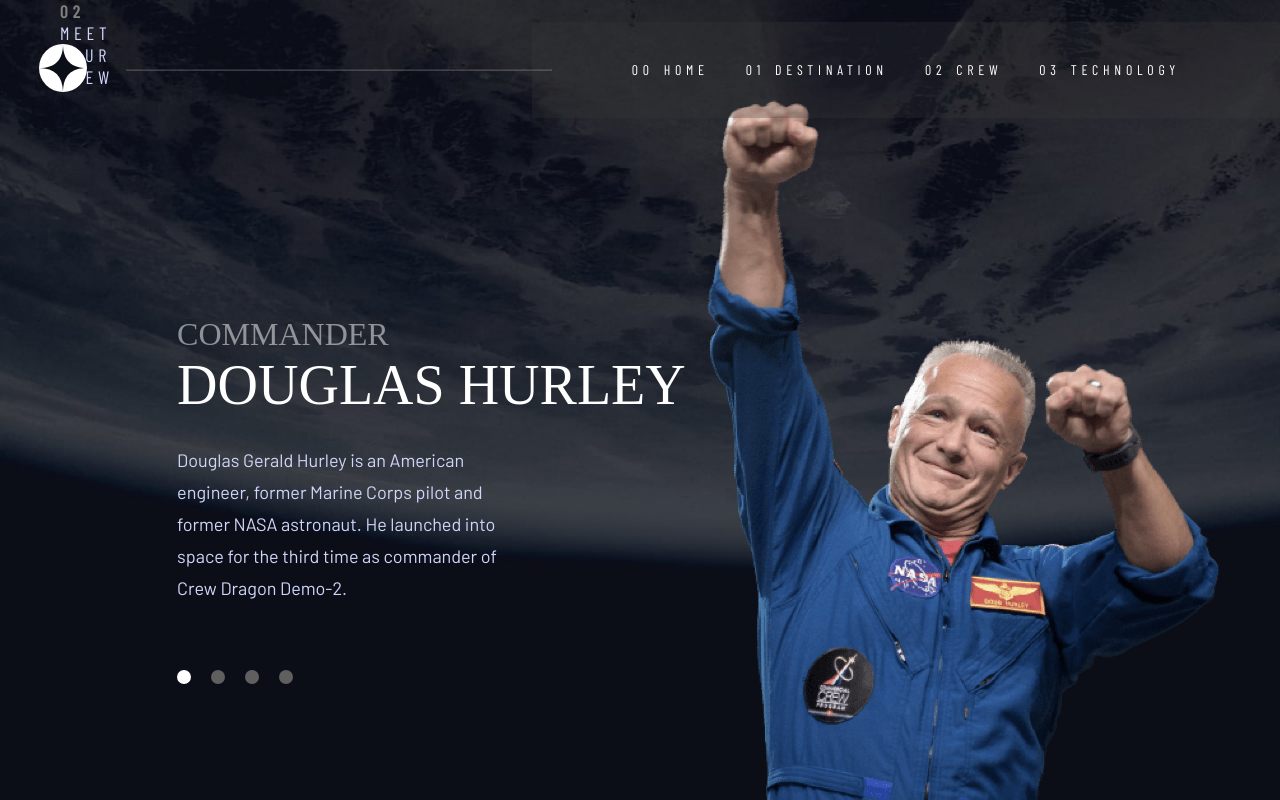
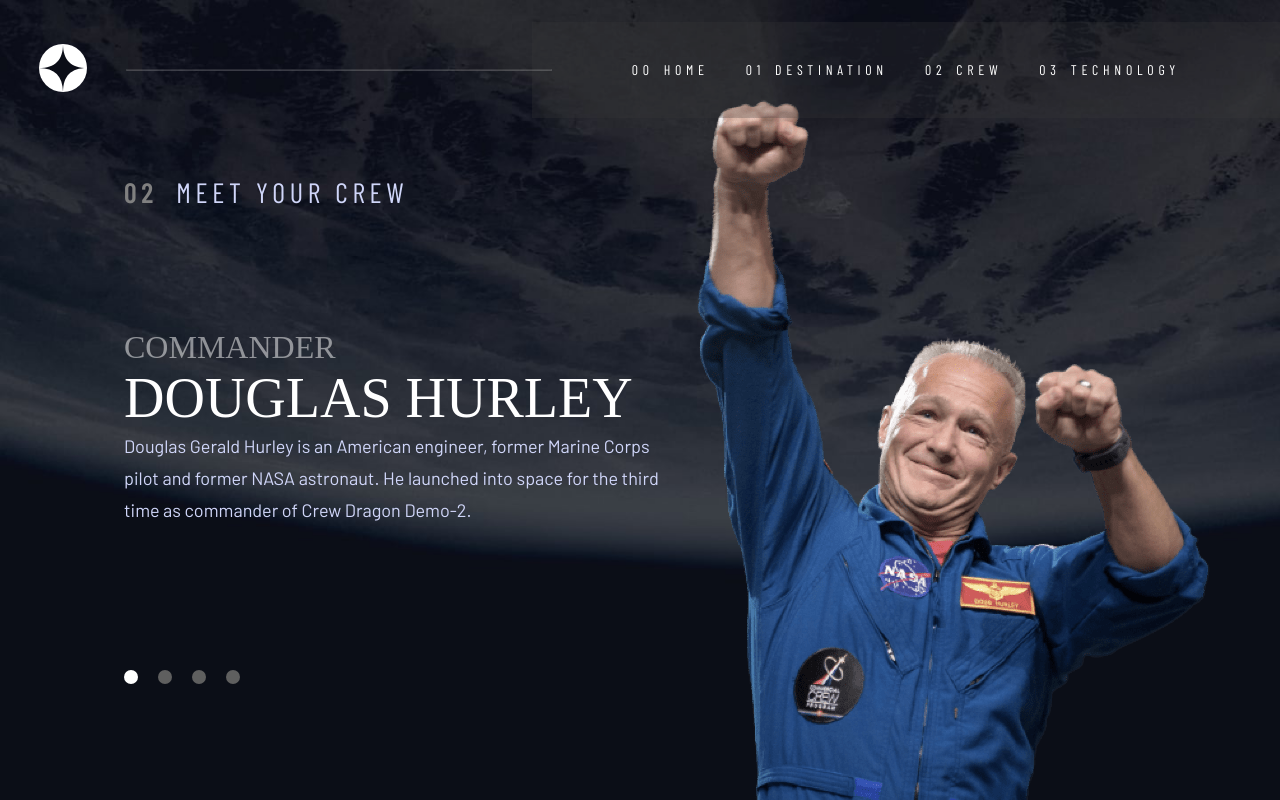
Before and after one commit to MargaritaBusyginaCa/space-tourism-website, a Vue app: page /crew/douglas-hurley in a window 1280 px wide. Built offline with nearby package versions, Linux system fonts and the light colour scheme; a web font is replaced by a local one.

Commit message:
finish responsive design for crew page

```diff
--- a/src/pages/crew/Crew.vue
+++ b/src/pages/crew/Crew.vue
@@ -24,9 +24,8 @@
 
 <template>
   <main>
+    <div class="col-1">
       <h1 class="condensed page-heading"><span>02</span> Meet your crew</h1>
-    <div class="main-content"></div>
-    <div class="col-1">
       <ul>
         <li v-for="(member, index) in crew" :key="member.name">
           <button
@@ -63,17 +62,19 @@
   padding: 0 20px;
   background-image: url("/assets/crew/background-crew-tablet.jpg");
   gap: 20px;
+  .col-1 {
+    order: 2;
     .page-heading {
       font-size: 18px;
-    padding-bottom: 20px;
+      margin-left: 0;
+      position: absolute;
+      top: 10%;
       span {
         color: grey;
         margin-right: 8px;
         font-weight: 600;
       }
     }
-  .col-1 {
-    order: 2;
     ul {
       list-style-type: none;
       display: flex;
@@ -113,8 +114,9 @@
         margin: 0;
         font-size: 24px;
       }
-      p {
+      .body-text {
         margin: 0;
+        padding: 0 20px;
       }
     }
   }
@@ -125,6 +127,7 @@
     display: flex;
     flex-direction: column;
     align-items: center;
+
     .crew-member-img {
       height: 323px;
     }
@@ -134,19 +137,27 @@
 @media (min-width: 600px) {
   main {
     justify-content: flex-end;
-    .page-heading {
-      padding-bottom: 0;
-      align-self: flex-start;
-    }
+
     .col-1 {
       order: 1;
+      .page-heading {
+        position: unset;
+        padding: 0;
+      }
       ul {
         order: 2;
+      }
+      .crew-info {
+        .body-text {
+          width: 70%;
+          margin: 0 auto;
+        }
       }
     }
     .col-2 {
       order: 2;
       border: none;
+
       .crew-member-img {
         height: 532px;
       }
@@ -156,22 +167,19 @@
 //desktops
 @media (min-width: 1101px) {
   main {
-    flex-direction: row;
-    padding: 0 60px;
     background-image: url("/assets/crew/background-crew-desktop.jpg");
-    align-items: flex-end;
-    justify-content: center;
-    .page-heading {
-      // position: absolute;
-      // left: 60px;
-      // top: 20%;
-    }
+    display: grid;
+    grid-template-columns: repeat(2, 45%);
+
     .col-1 {
-      height: 60%;
-      display: flex;
-      flex-direction: column;
       align-items: flex-start;
       padding-bottom: 100px;
+      .page-heading {
+        align-self: flex-start;
+        font-size: 28px;
+        letter-spacing: 4.72px;
+        padding-bottom: 100px;
+      }
       ul {
         position: absolute;
         bottom: 100px;
@@ -188,13 +196,15 @@
         h3 {
           font-size: 56px;
         }
-        p {
-          margin-top: 27px;
-          width: 70%;
+        .body-text {
+          width: 100%;
+          margin: 0;
+          padding: 0;
         }
       }
     }
     .col-2 {
+      align-self: flex-end;
       .crew-member-img {
         height: unset;
       }
```
Lines whose indentation alone changed are shown as unchanged.
